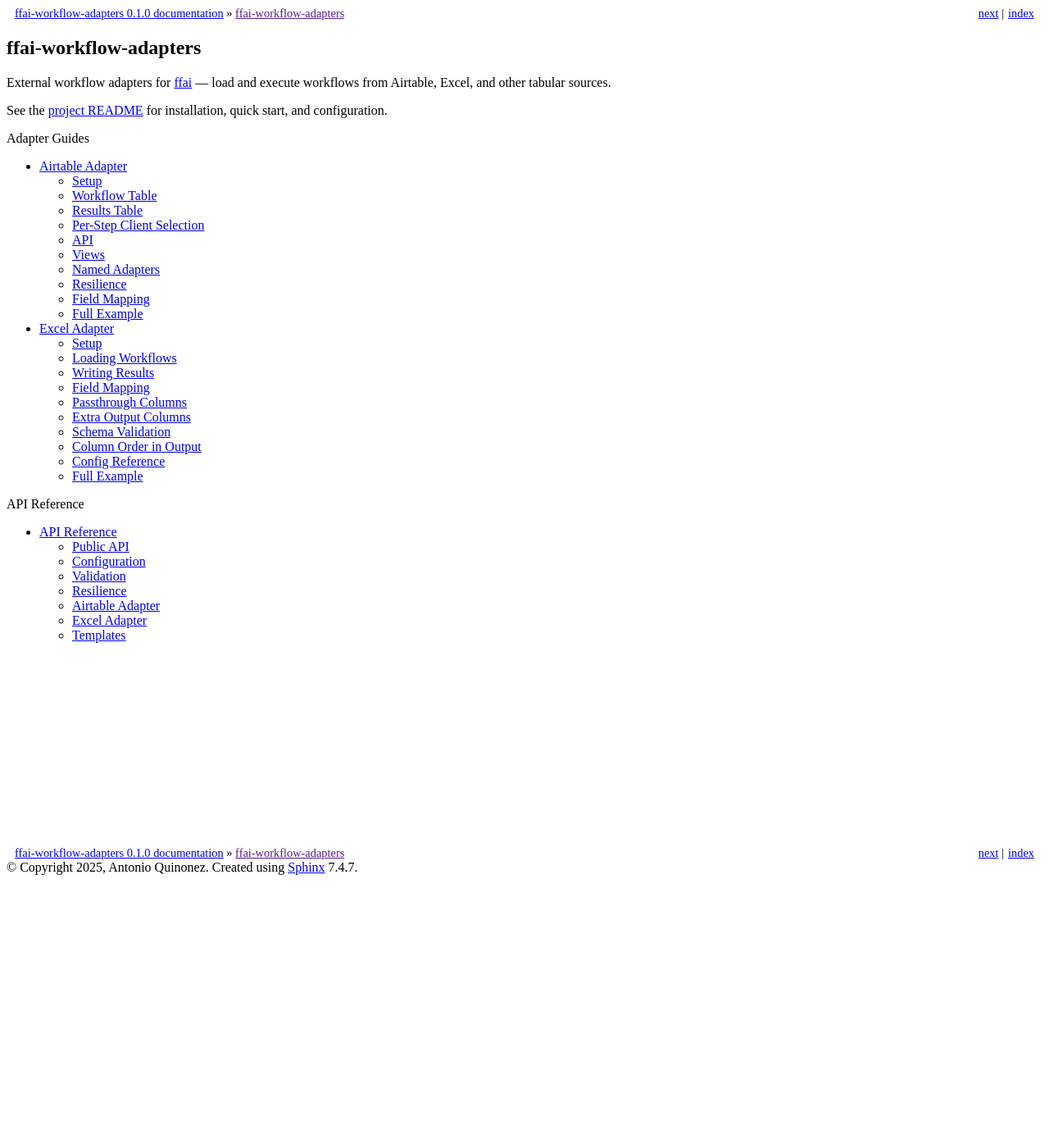
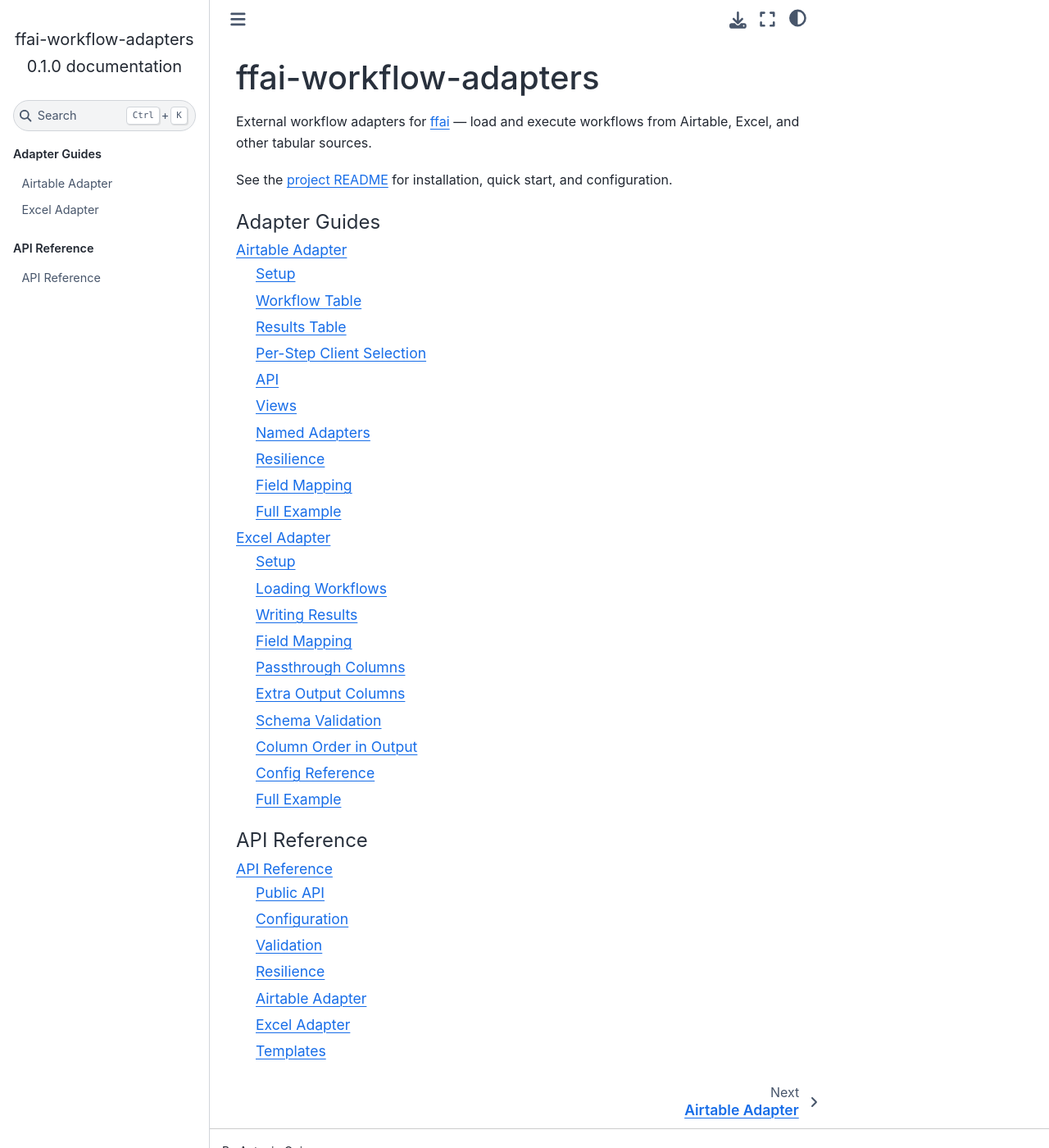
Before and after one commit to antquinonez/ffai-workflow-adapters, a Sphinx documentation site: the page built from docs/index.md, in a window 1280 px wide and 1400 px high. Shown: the whole window at 82% size. Built offline with Sphinx 7.4.7 and the Sphinx Book theme 1.1.4, drawn with Linux system fonts in a browser that asks for light colours; some of the changed text lies outside the part shown.

Commit message:
Fix html_theme: use sphinx_book_theme unconditionally

```diff
--- a/docs/conf.py
+++ b/docs/conf.py
@@ -20,7 +20,7 @@
     ".rst": "restructuredtext",
 }
 
-html_theme = "sphinx_book_theme" if tags.has("html") else "basic"
+html_theme = "sphinx_book_theme"
 html_static_path = ["_static"]
 
 autoclass_content = "class"
```
